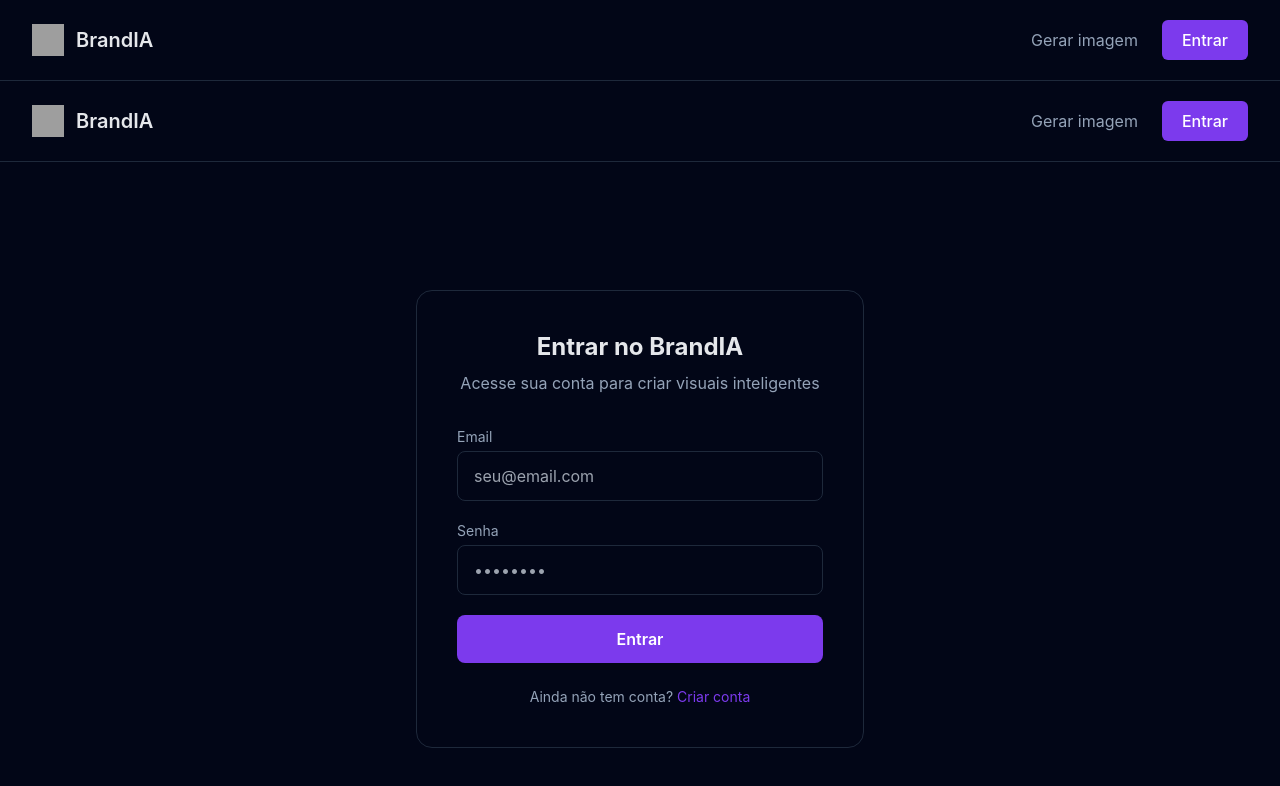
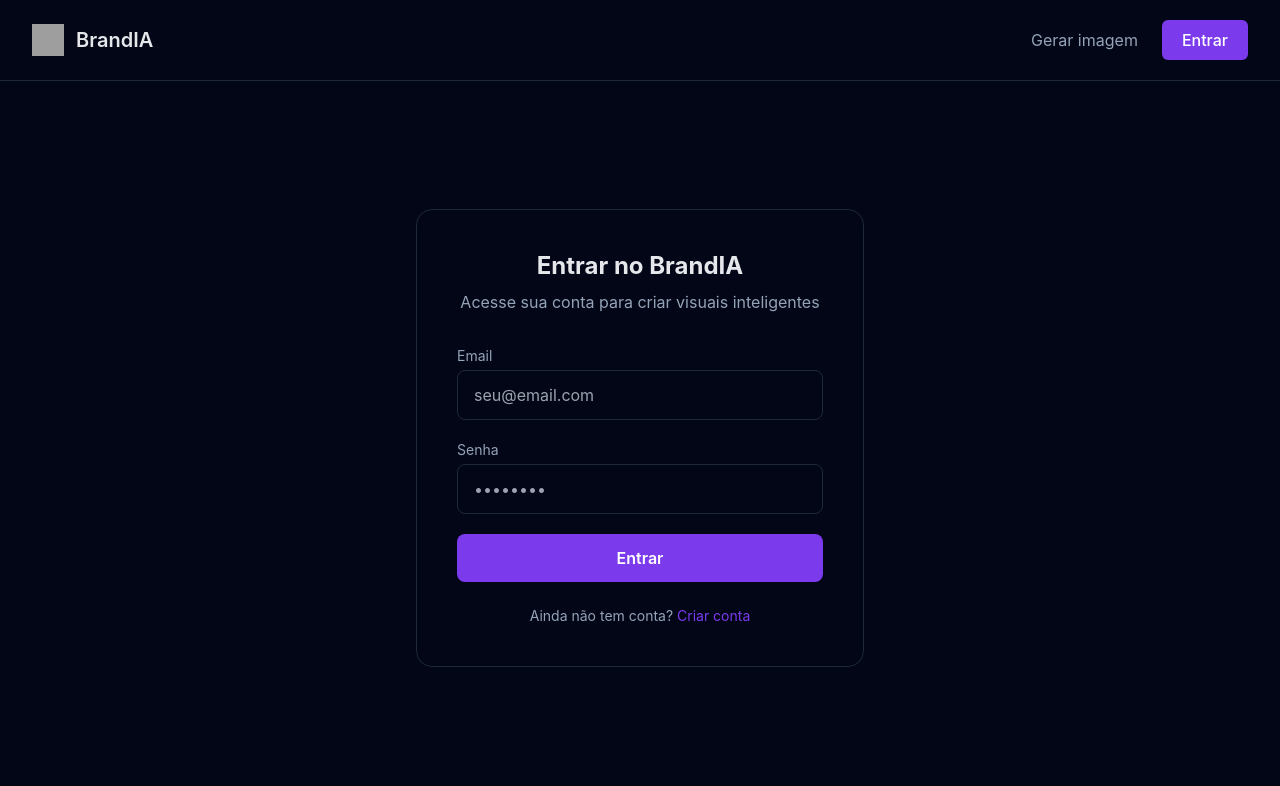
Before and after one commit to kelvin-brandia/brandia-mvp, a Next.js app: page /login in a window 1280 px wide. Shown: the top 786 px of the page. Built offline with nearby package versions, Linux system fonts and the light colour scheme; grey boxes are pictures that could not be loaded.

Commit message:
Update page.tsx

```diff
--- a/app/login/page.tsx
+++ b/app/login/page.tsx
@@ -1,9 +1,6 @@
-import Header from "../../components/Header";
-
 export default function LoginPage() {
   return (
     <main className="min-h-screen bg-[#020617] text-[#E5E7EB]">
-      <Header />
 
       <section className="flex items-center justify-center px-6 py-32">
         <div className="w-full max-w-md border border-[#1E293B] rounded-2xl p-10 bg-[#020617]">
```
